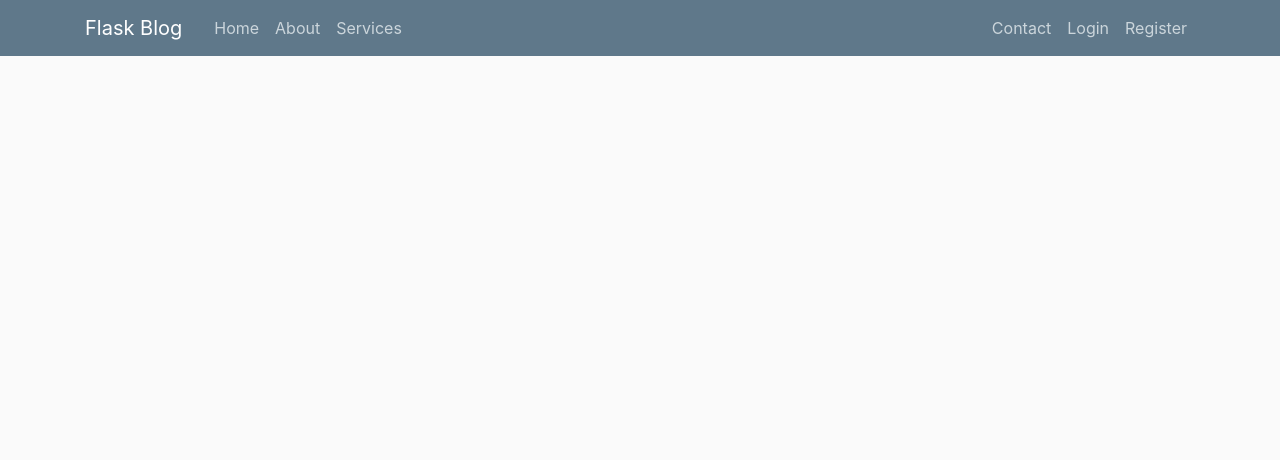
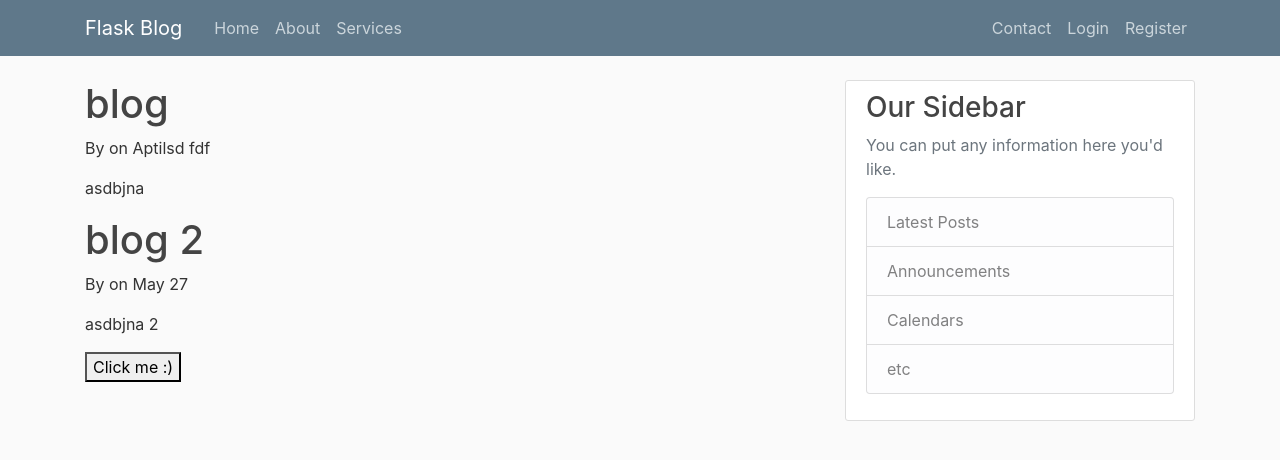
Before and after one commit to ankitkrjha/flask_AWS, a Flask app: page / in a window 1280 px wide. Shown: the top 460 px of the page. Run offline with Flask 2, Linux system fonts and the light colour scheme; some libraries are stand-ins or nearby versions.

Commit message:
added the sidebar

```diff
--- a/templates/layout.html
+++ b/templates/layout.html
@@ -40,26 +40,26 @@
           </nav>
         </header>
 
-<!--    <main role="main" class="container">-->
-<!--      <div class="row">-->
-<!--        <div class="col-md-8">-->
-<!--          {% block content %}{% endblock %}-->
-<!--        </div>-->
-<!--        <div class="col-md-4">-->
-<!--          <div class="content-section">-->
-<!--            <h3>Our Sidebar</h3>-->
-<!--            <p class='text-muted'>You can put any information here you'd like.-->
-<!--              <ul class="list-group">-->
-<!--                <li class="list-group-item list-group-item-light">Latest Posts</li>-->
-<!--                <li class="list-group-item list-group-item-light">Announcements</li>-->
-<!--                <li class="list-group-item list-group-item-light">Calendars</li>-->
-<!--                <li class="list-group-item list-group-item-light">etc</li>-->
-<!--              </ul>-->
-<!--            </p>-->
-<!--          </div>-->
-<!--        </div>-->
-<!--      </div>-->
-<!--    </main>-->
+        <main role="main" class="container">
+          <div class="row">
+            <div class="col-md-8">
+              {% block content %}{% endblock %}
+            </div>
+            <div class="col-md-4">
+              <div class="content-section">
+                <h3>Our Sidebar</h3>
+                <p class='text-muted'>You can put any information here you'd like.
+                  <ul class="list-group">
+                    <li class="list-group-item list-group-item-light">Latest Posts</li>
+                    <li class="list-group-item list-group-item-light">Announcements</li>
+                    <li class="list-group-item list-group-item-light">Calendars</li>
+                    <li class="list-group-item list-group-item-light">etc</li>
+                  </ul>
+                </p>
+              </div>
+            </div>
+          </div>
+        </main>
 
 
     <script src="https://code.jquery.com/jquery-3.3.1.slim.min.js" integrity="sha384-q8i/X+965DzO0rT7abK41JStQIAqVgRVzpbzo5smXKp4YfRvH+8abtTE1Pi6jizo" crossorigin="anonymous"></script>
```
